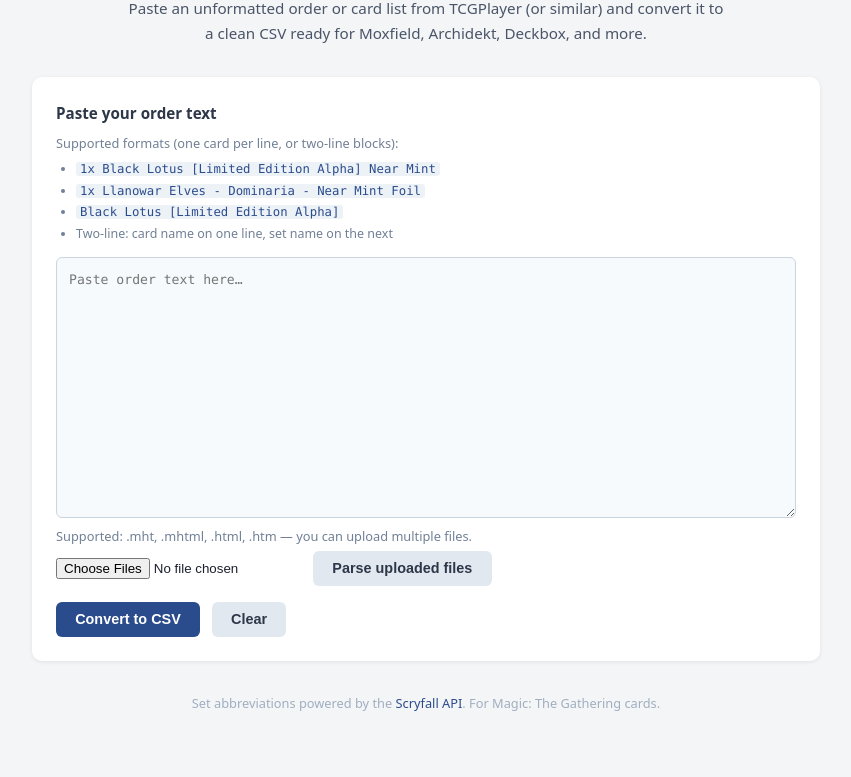
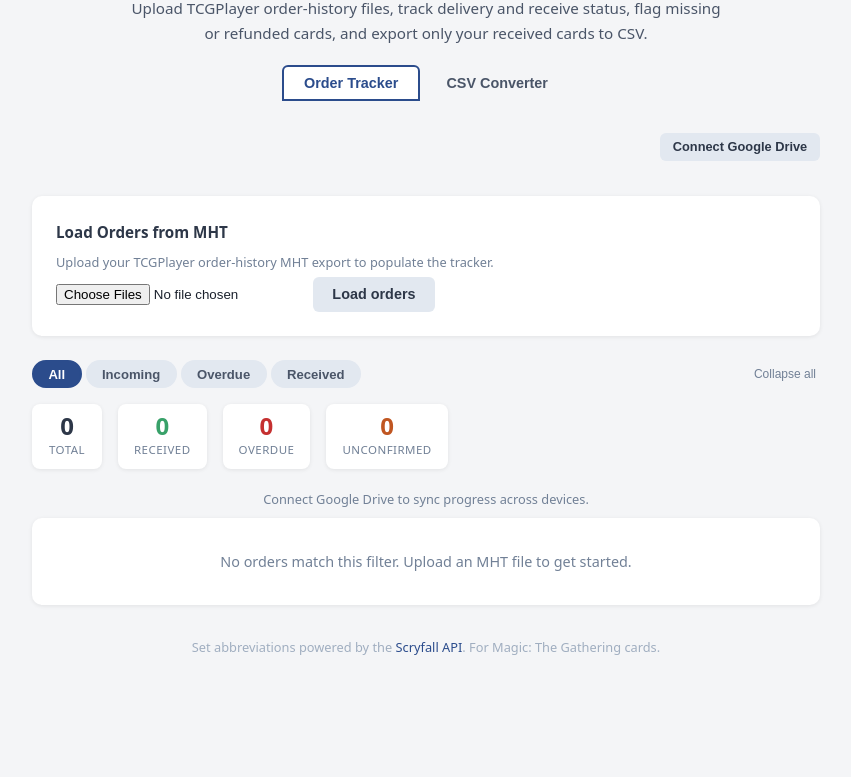
Before and after one commit to legolaptop/tcg-organizer-utilities, a website: page index.html in a window 1280 px wide. Shown: the part 95-872 px from the top of the page, without its empty margins (214-1065 px from the left). After the commit the page ends 816 px from the top, so only its background shows below. Drawn offline with Linux system fonts and the light colour scheme.

Commit message:
feat: make root serve tracker-first app with updated product messaging

```diff
--- a/index.html
+++ b/index.html
@@ -3,20 +3,30 @@
 <head>
   <meta charset="UTF-8" />
   <meta name="viewport" content="width=device-width, initial-scale=1.0" />
-  <title>TCG Order → CSV Converter</title>
-  <link rel="stylesheet" href="style.css" />
+  <title>TCG Order Tracker + CSV Export</title>
+  <link rel="stylesheet" href="public/style.css" />
+  <!-- Google Identity Services for OAuth -->
+  <script src="https://accounts.google.com/gsi/client" async defer></script>
 </head>
 <body>
   <div class="container">
     <header>
-      <h1>TCG Order → CSV</h1>
+      <h1>TCG Order Tracker</h1>
       <p class="subtitle">
-        Paste an unformatted order or card list from TCGPlayer (or similar) and
-        convert it to a clean CSV ready for Moxfield, Archidekt, Deckbox, and more.
+        Upload TCGPlayer order-history files, track delivery and receive status,
+        flag missing or refunded cards, and export only your received cards to CSV.
       </p>
+      <!-- Tab navigation -->
+      <nav class="tab-nav" role="tablist">
+        <button class="tab-btn tab-btn--active" id="nav-tracker" role="tab" aria-selected="true" aria-controls="tracker-section">Order Tracker</button>
+        <button class="tab-btn" id="nav-converter" role="tab" aria-selected="false" aria-controls="converter-section">CSV Converter</button>
+      </nav>
     </header>
 
     <main>
+      <!-- ── CSV Converter ──────────────────────────────────── -->
+      <div id="converter-section" role="tabpanel" hidden>
+
       <!-- Input section -->
       <section class="card" id="input-section">
         <label for="raw-input" class="section-label">Paste your order text</label>
@@ -32,11 +42,11 @@
         <textarea
           id="raw-input"
           rows="12"
-          placeholder="Paste order text here…"
+          placeholder="Paste order text here..."
           spellcheck="false"
         ></textarea>
 
-        <p class="hint">Supported: .mht, .mhtml, .html, .htm — you can upload multiple files.</p>
+        <p class="hint">Supported: .mht, .mhtml, .html, .htm - you can upload multiple files.</p>
         <div class="file-upload">
           <input id="file-input" type="file" accept=".mht,.mhtml,.html,.htm" multiple="">
           <button id="parse-files-btn" class="btn btn-secondary">Parse uploaded files</button>
@@ -69,6 +79,87 @@
 
         <p id="card-count" class="card-count"></p>
       </section>
+
+      </div><!-- /converter-section -->
+
+      <!-- ── Order Tracker ──────────────────────────────────── -->
+      <div id="tracker-section" role="tabpanel">
+
+        <!-- Drive auth control - compact, top-right -->
+        <div id="drive-auth-control" class="drive-auth-control" data-status="disconnected">
+          <span id="drive-auth-status" class="drive-auth-status" hidden></span>
+          <button id="drive-connect-btn" class="btn btn-secondary btn-sm">Connect Google Drive</button>
+          <button id="drive-disconnect-btn" class="btn btn-secondary btn-sm drive-disconnect-btn" hidden>Disconnect</button>
+        </div>
+
+        <!-- Save indicator -->
+        <div id="save-indicator" class="save-indicator" aria-live="polite"></div>
+
+        <!-- MHT upload for tracker -->
+        <section class="card" id="tracker-upload-section">
+          <span class="section-label">Load Orders from MHT</span>
+          <p class="hint">Upload your TCGPlayer order-history MHT export to populate the tracker.</p>
+          <div class="file-upload">
+            <input id="tracker-file-input" type="file" accept=".mht,.mhtml,.html,.htm" multiple />
+            <button id="tracker-parse-btn" class="btn btn-secondary">Load orders</button>
+          </div>
+          <div id="tracker-upload-msg" class="hint" style="margin-top:0.5rem;" hidden></div>
+        </section>
+
+        <!-- Filter tabs -->
+        <div class="filter-tabs" role="tablist" aria-label="Filter orders" id="filter-tabs-row">
+          <button class="filter-tab filter-tab--active" data-filter="all" role="tab" aria-selected="true">All</button>
+          <button class="filter-tab" data-filter="incoming" role="tab" aria-selected="false">Incoming</button>
+          <button class="filter-tab" data-filter="overdue" role="tab" aria-selected="false">Overdue</button>
+          <button class="filter-tab" data-filter="received" role="tab" aria-selected="false">Received</button>
+          <button id="toggle-all-btn" class="toggle-all-btn">Collapse all</button>
+        </div>
+
+        <!-- Summary stats bar -->
+        <div class="tracker-stats" id="tracker-stats">
+          <div class="stat-item">
+            <span class="stat-value" id="stat-total">0</span>
+            <span class="stat-label">Total</span>
+          </div>
+          <div class="stat-item stat-item--received">
+            <span class="stat-value" id="stat-received">0</span>
+            <span class="stat-label">Received</span>
+          </div>
+          <div class="stat-item stat-item--overdue">
+            <span class="stat-value" id="stat-overdue">0</span>
+            <span class="stat-label">Overdue</span>
+          </div>
+          <div class="stat-item stat-item--unconfirmed">
+            <span class="stat-value" id="stat-unconfirmed">0</span>
+            <span class="stat-label">Unconfirmed</span>
+          </div>
+        </div>
+
+        <!-- Orders list -->
+        <div id="orders-list"></div>
+
+        <!-- "Connect to sync" note - shown when not authenticated -->
+        <p id="drive-connect-note" class="hint drive-connect-note">
+          Connect Google Drive to sync progress across devices.
+        </p>
+
+        <!-- Empty state -->
+        <div id="no-orders" class="card no-orders-msg" hidden>
+          <p>No orders match this filter. Upload an MHT file to get started.</p>
+        </div>
+
+        <!-- Export received cards -->
+        <div id="tracker-export-section" class="card" style="margin-top:1rem;" hidden>
+          <div class="section-header">
+            <span class="section-label">Export Received Cards</span>
+            <div class="output-actions">
+              <button id="tracker-export-btn" class="btn btn-primary btn-sm">Download CSV</button>
+            </div>
+          </div>
+          <p class="hint">Downloads a CSV of all received cards (excluding canceled / missing) for Moxfield.</p>
+        </div>
+
+      </div><!-- /tracker-section -->
     </main>
 
     <footer>
@@ -80,6 +171,7 @@
     </footer>
   </div>
 
-  <script src="app.js"></script>
+  <script src="public/app.js"></script>
+  <script src="public/tracker.js"></script>
 </body>
 </html>
```
Also changed, not shown: public/index.html (+5 -5 lines).
